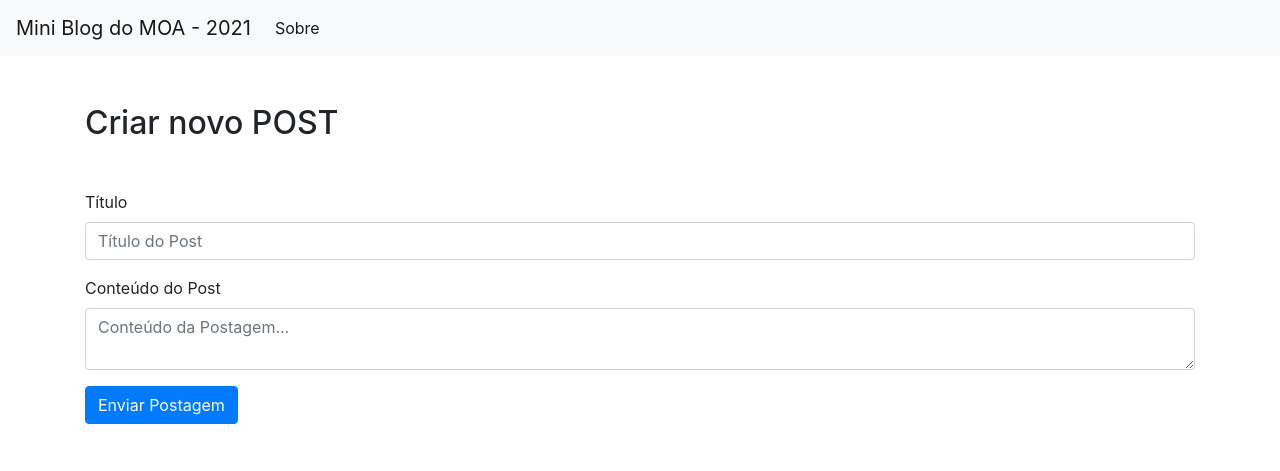
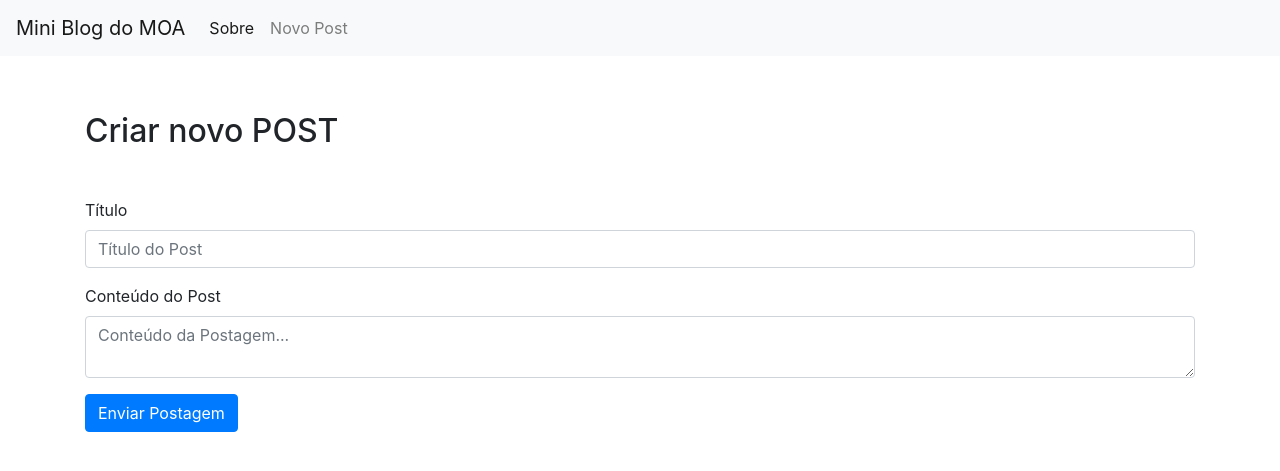
Before and after one commit to MoisesTedeschi/mini-blog-flask, a Flask app: page /create in a window 1280 px wide. Shown: the top 471 px of the page. Run offline with Flask 2, Linux system fonts and the light colour scheme; some libraries are stand-ins or nearby versions.

Commit message:
Página de criação de post concluída.

```diff
--- a/app.py
+++ b/app.py
@@ -48,6 +48,23 @@ def post(post_id):
 
 @app.route('/create', methods=('GET', 'POST'))
 def create():
+    if request.method == 'POST':
+        titulo = request.form['title']
+        conteudo = request.form['content']
+
+        if not titulo:
+            flash('O título é obrigadótio. Por favor, informe!')
+
+        else:
+            conn = get_db_connection()
+            conn.execute('INSERT INTO posts (title, content) VALUES (?, ?)',
+                         (titulo, conteudo))
+
+            conn.commit()
+            conn.close()
+
+            return redirect(url_for('index'))
+
     return render_template('create.html')
 
 
--- a/templates/base.html
+++ b/templates/base.html
@@ -8,22 +8,37 @@
     <!-- Bootstrap CSS -->
     <link rel="stylesheet" href="https://stackpath.bootstrapcdn.com/bootstrap/4.3.1/css/bootstrap.min.css" integrity="sha384-ggOyR0iXCbMQv3Xipma34MD+dH/1fQ784/j6cY/iJTQUOhcWr7x9JvoRxT2MZw1T" crossorigin="anonymous">
 
-    <title>2021 | {% block title %}{% endblock %}</title>
+    <title>{% block title %}{% endblock %}</title>
   </head>
   <body>
     <nav class="navbar navbar-expand-md navbar-light bg-light">
-        <a class="navbar-brand" href="{{ url_for('index')}}">Mini Blog do MOA - 2021</a>
+        <a class="navbar-brand" href="{{ url_for('index')}}">Mini Blog do MOA</a>
         <button class="navbar-toggler" type="button" data-toggle="collapse" data-target="#navbarNav" aria-controls="navbarNav" aria-expanded="false" aria-label="Toggle navigation">
             <span class="navbar-toggler-icon"></span>
         </button>
         <div class="collapse navbar-collapse" id="navbarNav">
             <ul class="navbar-nav">
-            <li class="nav-item active">
-                <a class="nav-link" href="#">Sobre</a>
-            </li>
+              <li class="nav-item active">
+                  <a class="nav-link" href="#">Sobre</a>
+              </li>
+              <li class="nav-item">
+                <a class="nav-link" href="{{url_for('create')}}">Novo Post</a>
+              </li>
             </ul>
         </div>
     </nav>
+
+    <div class="container">
+        <div class="row">
+            <div class="col-sm mt-5">
+
+              {% for message in get_flashed_messages() %}
+                  <div class="alert alert-danger">{{ message }}</div>
+              {% endfor %}
+
+            </div>
+        </div>
+    </div>
 
     {% block content %}{% endblock %}
 
--- a/templates/create.html
+++ b/templates/create.html
@@ -4,7 +4,7 @@
 
     <div class="container">
         <div class="row">
-            <div class="col-sm mt-5">
+            <div class="col-sm mt-2">
                 <h2>{% block title %} Criar novo POST{% endblock %}</h2>
 
                 <form method="POST" class="mt-5">
```
Also changed, not shown: database.db.
